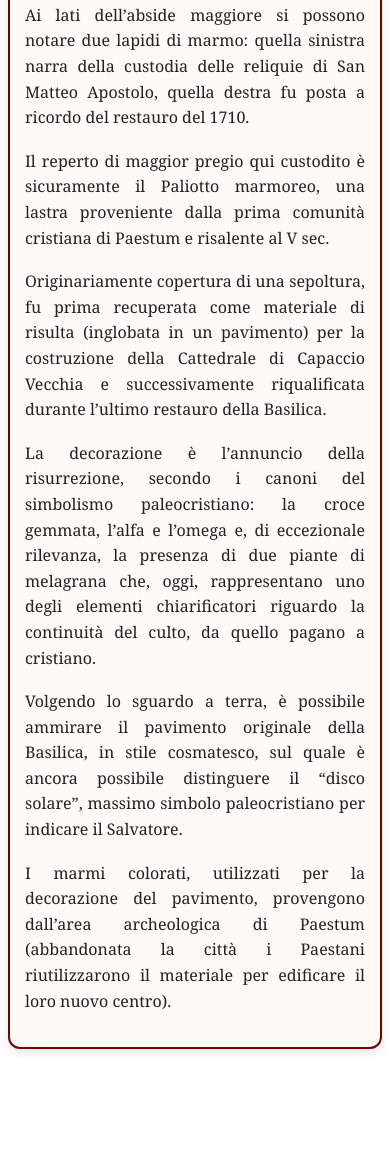
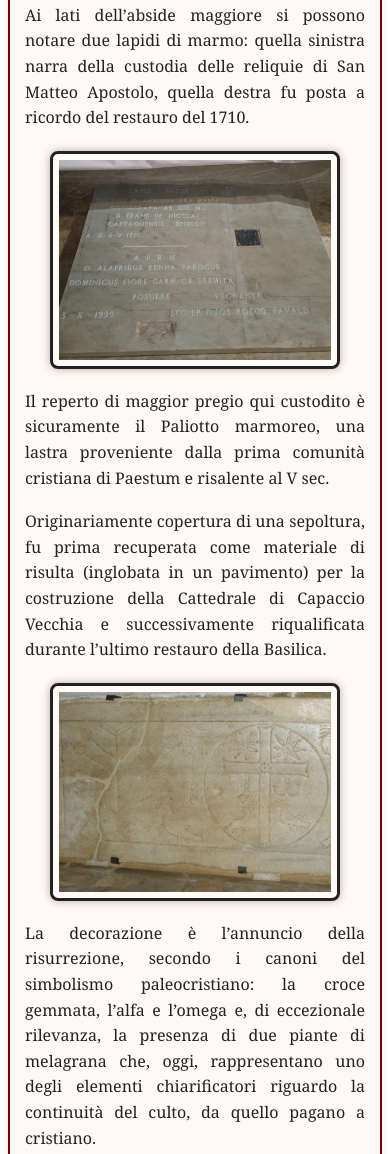
Before and after one commit to cosimocamp/PERCORSO_MUSEALE, a website: page TAPPA_5/index_5.html in a window 390 px wide. Shown: the part 779-1933 px from the top of the page. Before the commit the page ends 1868 px from the top, so only its background shows below. Drawn offline with Linux system fonts and the light colour scheme.

Commit message:
Aggiornamento

```diff
--- a/TAPPA_5/index_5.html
+++ b/TAPPA_5/index_5.html
@@ -24,10 +24,13 @@
     <p>La parte superiore, invece, è costituita da un’urna marmorea all’interno della quale hanno riposato le ossa dell’Apostolo San Matteo, qui custodite prima della loro traslazione nella Cattedrale di Salerno.</p>
     <p>Oggi contiene il lapis sacer originario, la pietra sacra che raccoglie le reliquie dei santi martiri pestani, tra cui San Vito, patrono della città di Capaccio Paestum.</p>
     <p>Ai lati dell’abside maggiore si possono notare due lapidi di marmo: quella sinistra narra della custodia delle reliquie di San Matteo Apostolo, quella destra fu posta a ricordo del restauro del 1710.</p>
+    <img src="PUNTO_5.1.jpg" class="inline-img" alt="immagine 5.1">
     <p>Il reperto di maggior pregio qui custodito è sicuramente il Paliotto marmoreo, una lastra proveniente dalla prima comunità cristiana di Paestum e risalente al V sec.</p>
     <p>Originariamente copertura di una sepoltura, fu prima recuperata come materiale di risulta (inglobata in un pavimento) per la costruzione della Cattedrale di Capaccio Vecchia e successivamente riqualificata durante l’ultimo restauro della Basilica.</p>
+    <img src="PUNTO_5.3.jpg" class="inline-img" alt="immagine 5.3">
     <p>La decorazione è l’annuncio della risurrezione, secondo i canoni del simbolismo paleocristiano: la croce gemmata, l’alfa e l’omega e, di eccezionale rilevanza, la presenza di due piante di melagrana che, oggi, rappresentano uno degli elementi chiarificatori riguardo la continuità del culto, da quello pagano a cristiano.</p>
     <p>Volgendo lo sguardo a terra, è possibile ammirare il pavimento originale della Basilica, in stile cosmatesco, sul quale è ancora possibile distinguere il “disco solare”, massimo simbolo paleocristiano per indicare il Salvatore.</p>
+    <img src="PUNTO_5.2.jpg" class="inline-img" style="width:200px; border:3px solid black; padding:10px;" alt="immagine 5.2">
     <p>I marmi colorati, utilizzati per la decorazione del pavimento, provengono dall’area archeologica di Paestum (abbandonata la città i Paestani riutilizzarono il materiale per edificare il loro nuovo centro).</p>
 </body>
 </body>
--- a/TAPPA_5/style_5.css
+++ b/TAPPA_5/style_5.css
@@ -97,3 +97,25 @@
         font-size: 1.5rem;
     }
 }
+
+.inline-img {
+    display: block;
+    width: 90%;
+    max-width: 80%;
+    max-height: 350px;
+    object-fit: cover;
+
+    margin: 20px auto;
+    border: 4px solid #222;
+    padding: 8px;
+    border-radius: 8px;
+    box-shadow: 0 0 10px rgba(0,0,0,0.3);
+}
+
+@media(max-width: 600px){
+    .inline-img{
+        height: 200px;
+        padding: 6px;
+        border-width: 3px;
+    }
+}
```
Also changed, not shown: TAPPA_5/PUNTO_5.1.jpg (added), TAPPA_5/PUNTO_5.2.jpg (added), TAPPA_5/PUNTO_5.3.jpg (added).
